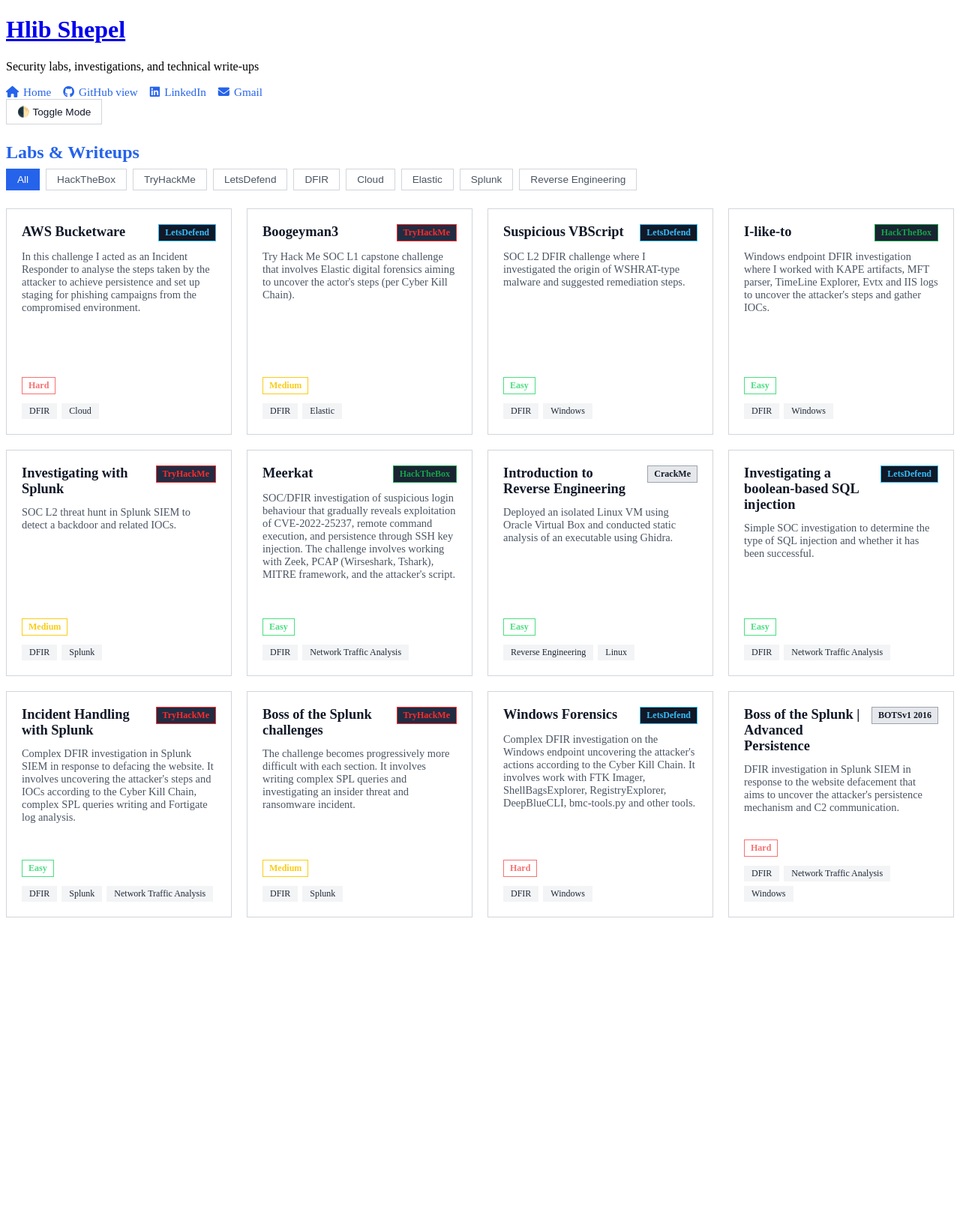
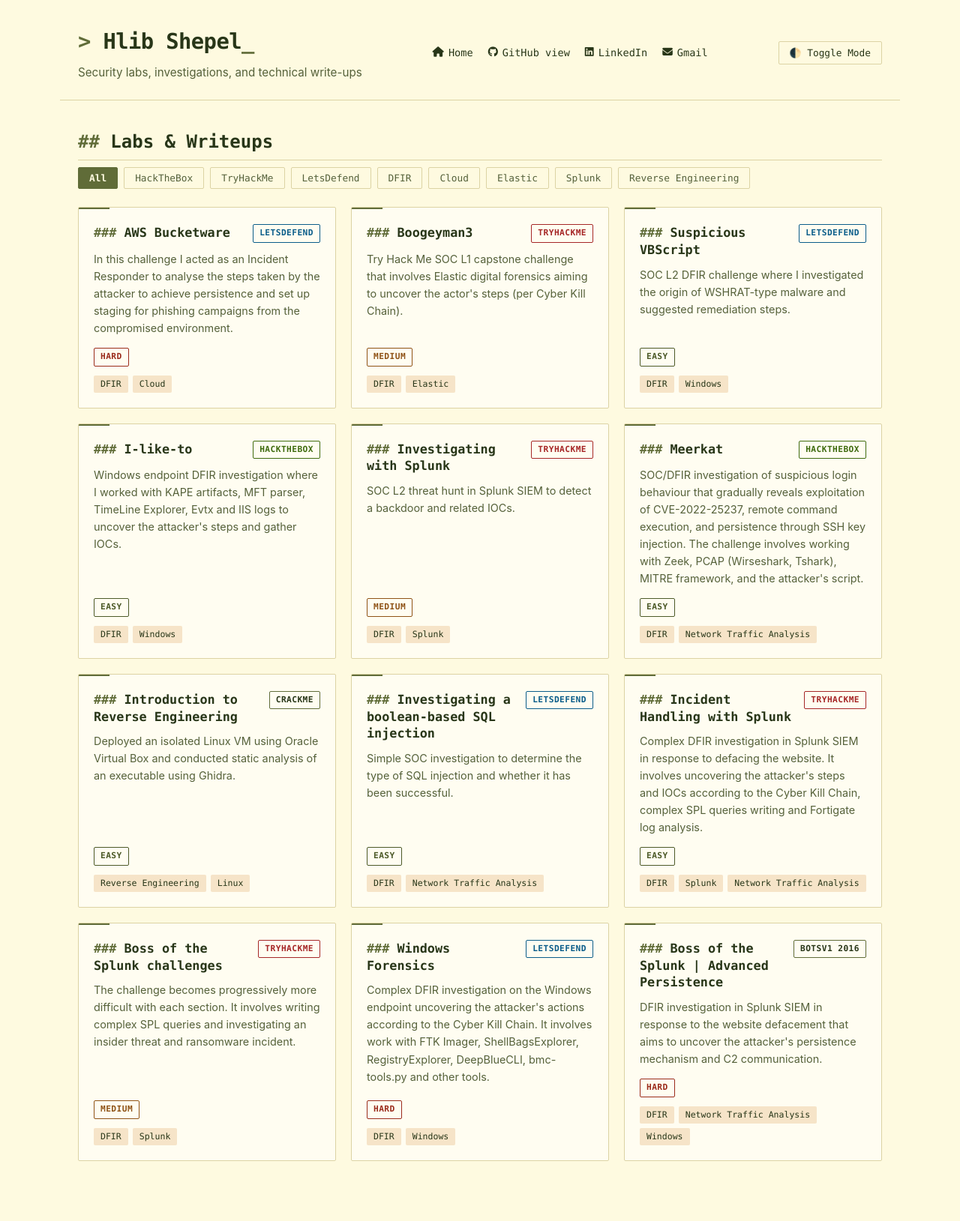
Before and after one commit to Glebius01/Glebius01.github.io, a Jekyll site: the page built from index.html, in a window 1280 px wide. Shown: the whole page at 75% size. Built offline with Jekyll 4.4.1, drawn with Linux system fonts in a browser that asks for light colours; before the commit the page ends 1232 px from its top, so only the background shows below that.

Commit message:
Refactor CSS for themes and layout improvements
Updated CSS variables for dark and light themes, improved layout styles, and adjusted navigation and card styles.

```diff
--- a/assets/css/style.css
+++ b/assets/css/style.css
@@ -1,140 +1,306 @@
- <style>
-    /* 1. COLOR VARIABLES, THEMES & TYPOGRAPHY */
+/* 1. TOKENS ------------------------------------------------ */
 :root {
-  /* GLOBAL TYPOGRAPHY (The Terminal Minimalist) */
-  --font-body: "Inter", -apple-system, sans-serif;
-  --font-header: "JetBrains Mono", "Fira Code", "Courier New", monospace;
+  --font-body: "Inter", -apple-system, "Segoe UI", sans-serif;
+  --font-mono: "JetBrains Mono", "Fira Code", ui-monospace, Menlo, Consolas, monospace;
+  --font-header: var(--font-mono);
 
-  /* DARK THEME (The Terminal Minimalist) */
-  --bg-primary: #0f172a;
-  --bg-card: #1e293b;
-  --bg-card-hover: #334155;
+  --radius: 2px;
+  --ease: 0.18s ease;
+
+  /* DARK (default) */
+  --bg-primary: #0a0d12;
+  --bg-card: #11161d;
+  --bg-card-hover: #19212b;
   --text-main: #ffffff;
-  --text-muted: #94a3b8;
-  --border-color: #334155;
-  --accent: #14b8a6;
-  --tag-bg: #1e293b;
-  --tag-text: #cbd5e1;
+  --text-muted: #9aa7b8;
+  --border-color: #232d3a;
+  --accent: #3ddc97;
+  --accent-contrast: #04120b;      /* text on accent background */
+  --tag-bg: #19212b;
+  --tag-text: #d5dde8;
+  --focus-ring: #3ddc97;
+  --shadow: 0 12px 30px -12px rgba(0, 0, 0, 0.7);
+
+  --code-inline-bg: #19212b;
+  --code-inline-text: #3ddc97;
+  --pre-bg: #05070a;
+  --pre-text: #e6edf3;
 
   --neutral-badge-text: #ffffff;
-  --neutral-badge-border: #64748b;
-  --code-inline-bg: #0f172a;
-  --code-inline-text: #14b8a6;
-  --pre-bg: #020617;
+  --neutral-badge-border: #4b5a6c;
+  --diff-easy: #4ade80;
+  --diff-medium: #fbbf24;
+  --diff-hard: #ff6b6b;
+  --plat-htb: #9fef00;
+  --plat-thm: #ff5c5c;
+  --plat-ld: #38bdf8;
 }
 
+/* LIGHT: follows the OS setting unless the visitor forced dark */
 @media (prefers-color-scheme: light) {
-  :root {
-    /* LIGHT THEME (The Corporate Corporate colors) */
-    --bg-primary: #f3f4f6;
-    --bg-card: #ffffff;
-    --bg-card-hover: #e5e7eb;
-    --text-main: #111827;
-    --text-muted: #4b5563;
-    --border-color: #d1d5db;
-    --accent: #2563eb;
-    --tag-bg: #f3f4f6;
-    --tag-text: #1f2937;
+  body:not(.dark-theme) {
+    --bg-primary: #fefae0;          /* Cornsilk */
+    --bg-card: #fffdf1;
+    --bg-card-hover: #f6edc4;
+    --text-main: #283618;           /* Black Forest */
+    --text-muted: #55613a;
+    --border-color: #dcd3a4;
+    --accent: #606c38;              /* Olive Leaf */
+    --accent-contrast: #fefae0;
+    --tag-bg: rgba(221, 161, 94, 0.28);   /* Light Caramel */
+    --tag-text: #283618;
+    --focus-ring: #bc6c25;          /* Copper */
+    --shadow: 0 12px 26px -14px rgba(40, 54, 24, 0.45);
 
-    --neutral-badge-text: #111827;
-    --neutral-badge-border: #9ca3af;
-    --code-inline-bg: #f3f4f6;
-    --code-inline-text: #b91c1c;
-    --pre-bg: #ffffff;
+    --code-inline-bg: rgba(221, 161, 94, 0.28);
+    --code-inline-text: #7a4210;
+    --pre-bg: #283618;              /* dark block = high-contrast code */
+    --pre-text: #fefae0;
+
+    --neutral-badge-text: #283618;
+    --neutral-badge-border: #606c38;
+    --diff-easy: #4d5a28;
+    --diff-medium: #8f5316;
+    --diff-hard: #9b2c1c;
+    --plat-htb: #3f6b0f;
+    --plat-thm: #a62727;
+    --plat-ld: #0b5d8a;
   }
 }
 
-body.dark-theme {
-  --bg-primary: #0f172a;
-  --bg-card: #1e293b;
-  --bg-card-hover: #334155;
-  --text-main: #ffffff;
-  --text-muted: #94a3b8;
-  --border-color: #334155;
-  --accent: #14b8a6;
-  --tag-bg: #1e293b;
-  --tag-text: #cbd5e1;
-  --neutral-badge-text: #ffffff;
-  --neutral-badge-border: #64748b;
-  --code-inline-bg: #0f172a;
-  --code-inline-text: #14b8a6;
-  --pre-bg: #020617;
+body.light-theme {
+  --bg-primary: #fefae0;
+  --bg-card: #fffdf1;
+  --bg-card-hover: #f6edc4;
+  --text-main: #283618;
+  --text-muted: #55613a;
+  --border-color: #dcd3a4;
+  --accent: #606c38;
+  --accent-contrast: #fefae0;
+  --tag-bg: rgba(221, 161, 94, 0.28);
+  --tag-text: #283618;
+  --focus-ring: #bc6c25;
+  --shadow: 0 12px 26px -14px rgba(40, 54, 24, 0.45);
+
+  --code-inline-bg: rgba(221, 161, 94, 0.28);
+  --code-inline-text: #7a4210;
+  --pre-bg: #283618;
+  --pre-text: #fefae0;
+
+  --neutral-badge-text: #283618;
+  --neutral-badge-border: #606c38;
+  --diff-easy: #4d5a28;
+  --diff-medium: #8f5316;
+  --diff-hard: #9b2c1c;
+  --plat-htb: #3f6b0f;
+  --plat-thm: #a62727;
+  --plat-ld: #0b5d8a;
 }
 
-body.light-theme {
-  --bg-primary: #f3f4f6;
-  --bg-card: #ffffff;
-  --bg-card-hover: #e5e7eb;
-  --text-main: #111827;
-  --text-muted: #4b5563;
-  --border-color: #d1d5db;
-  --accent: #2563eb;
-  --tag-bg: #f3f4f6;
-  --tag-text: #1f2937;
-  --neutral-badge-text: #111827;
-  --neutral-badge-border: #9ca3af;
-  --code-inline-bg: #f3f4f6;
-  --code-inline-text: #b91c1c;
-  --pre-bg: #ffffff;
+body.dark-theme {
+  --bg-primary: #0a0d12;
+  --bg-card: #11161d;
+  --bg-card-hover: #19212b;
+  --text-main: #ffffff;
+  --text-muted: #9aa7b8;
+  --border-color: #232d3a;
+  --accent: #3ddc97;
+  --accent-contrast: #04120b;
+  --tag-bg: #19212b;
+  --tag-text: #d5dde8;
+  --focus-ring: #3ddc97;
+  --shadow: 0 12px 30px -12px rgba(0, 0, 0, 0.7);
+
+  --code-inline-bg: #19212b;
+  --code-inline-text: #3ddc97;
+  --pre-bg: #05070a;
+  --pre-text: #e6edf3;
+
+  --neutral-badge-text: #ffffff;
+  --neutral-badge-border: #4b5a6c;
+  --diff-easy: #4ade80;
+  --diff-medium: #fbbf24;
+  --diff-hard: #ff6b6b;
+  --plat-htb: #9fef00;
+  --plat-thm: #ff5c5c;
+  --plat-ld: #38bdf8;
 }
-    /* 3. NAVIGATION */
+
+/* 2. BASE & LAYOUT ----------------------------------------- */
+*, *::before, *::after { box-sizing: border-box; }
+
+html { scroll-behavior: smooth; }
+
+body {
+  margin: 0;
+  background: var(--bg-primary);
+  color: var(--text-main);
+  font-family: var(--font-body);
+  font-size: 1rem;
+  line-height: 1.65;
+  -webkit-font-smoothing: antialiased;
+  transition: background var(--ease), color var(--ease);
+}
+
+header, main, footer {
+  max-width: 1120px;
+  margin: 0 auto;
+  padding: 0 24px;
+}
+
+header {
+  display: flex;
+  flex-wrap: wrap;
+  align-items: center;
+  justify-content: space-between;
+  gap: 16px 32px;
+  padding-top: 32px;
+  padding-bottom: 24px;
+  border-bottom: 1px solid var(--border-color);
+}
+
+header h1 {
+  margin: 0;
+  font-family: var(--font-header);
+  font-size: clamp(1.4rem, 3vw, 1.8rem);
+  font-weight: 700;
+  letter-spacing: -0.02em;
+}
+
+header h1 a { color: var(--text-main); text-decoration: none; }
+
+/* terminal prompt before the name */
+header h1 a::before {
+  content: "> ";
+  color: var(--accent);
+}
+
+header h1 a::after {
+  content: "_";
+  color: var(--accent);
+  animation: blink 1.1s steps(1) infinite;
+}
+
+@keyframes blink { 50% { opacity: 0; } }
+
+header p {
+  margin: 4px 0 0;
+  color: var(--text-muted);
+  font-size: 0.95rem;
+}
+
+main { padding-top: 40px; padding-bottom: 80px; }
+
+main > h2:first-child { margin-top: 0; }
+
+a { color: var(--accent); }
+
+:focus-visible {
+  outline: 2px solid var(--focus-ring);
+  outline-offset: 3px;
+}
+
+::selection { background: var(--accent); color: var(--accent-contrast); }
+
+/* 3. NAVIGATION -------------------------------------------- */
 nav {
   display: flex;
-      gap: 16px;
+  gap: 8px 20px;
   align-items: center;
   flex-wrap: wrap;
 }
 
 nav a {
-      color: var(--accent);
-      text-decoration: none;
-      font-size: 0.95rem;
-      font-weight: 500;
-      transition: opacity 0.2s ease;
+  position: relative;
   display: flex;
   align-items: center;
   gap: 6px;
+  padding: 4px 0;
+  color: var(--text-main);
+  text-decoration: none;
+  font-family: var(--font-mono);
+  font-size: 0.85rem;
+  font-weight: 500;
+  transition: color var(--ease);
 }
 
-    nav a:hover { opacity: 0.8; text-decoration: underline; }
+nav a::after {
+  content: "";
+  position: absolute;
+  left: 0; right: 0; bottom: 0;
+  height: 1px;
+  background: var(--accent);
+  transform: scaleX(0);
+  transform-origin: left;
+  transition: transform var(--ease);
+}
+
+nav a:hover { color: var(--accent); }
+nav a:hover::after { transform: scaleX(1); }
 
 .theme-toggle-btn {
-      background: var(--bg-card);
+  background: transparent;
   border: 1px solid var(--border-color);
   color: var(--text-main);
-      padding: 8px 14px;
-      border-radius: 0;
+  padding: 7px 14px;
+  border-radius: var(--radius);
   cursor: pointer;
-      font-size: 0.85rem;
-      transition: background 0.2s ease;
+  font-family: var(--font-mono);
+  font-size: 0.8rem;
+  transition: border-color var(--ease), color var(--ease), background var(--ease);
 }
-    .theme-toggle-btn:hover { background: var(--bg-card-hover); }
 
-    /* 4. CARD GRID SYSTEM */
+.theme-toggle-btn:hover {
+  border-color: var(--accent);
+  color: var(--accent);
+  background: var(--bg-card);
+}
+
+/* 4. CARD GRID --------------------------------------------- */
 .writeup-grid {
   display: grid;
-      grid-template-columns: repeat(auto-fill, minmax(290px, 1fr));
+  grid-template-columns: repeat(auto-fill, minmax(300px, 1fr));
   gap: 20px;
   margin-top: 24px;
 }
 
 .writeup-card {
+  position: relative;
   display: flex;
   flex-direction: column;
-      background-color: var(--bg-card);
+  background: var(--bg-card);
   border: 1px solid var(--border-color);
-      border-radius: 0;
-      padding: 20px;
+  border-radius: var(--radius);
+  padding: 22px 20px 20px;
+  color: var(--text-main);
   text-decoration: none !important;
-      color: var(--text-main);
-      transition: transform 0.2s ease, border-color 0.2s ease, box-shadow 0.2s ease;
+  overflow: hidden;
+  transition: transform var(--ease), border-color var(--ease),
+              background var(--ease), box-shadow var(--ease);
 }
 
-    .writeup-card:hover {
-      transform: translateY(-4px);
+/* accent bar that grows on hover */
+.writeup-card::before {
+  content: "";
+  position: absolute;
+  top: 0; left: 0;
+  width: 100%; height: 2px;
+  background: var(--accent);
+  transform: scaleX(0.12);
+  transform-origin: left;
+  transition: transform 0.28s ease;
+}
+
+.writeup-card:hover,
+.writeup-card:focus-visible {
+  transform: translateY(-3px);
   border-color: var(--accent);
-      box-shadow: 0 10px 25px -5px rgba(0, 0, 0, 0.2);
+  background: var(--bg-card-hover);
+  box-shadow: var(--shadow);
 }
+
+.writeup-card:hover::before,
+.writeup-card:focus-visible::before { transform: scaleX(1); }
 
 .writeup-card.hidden { display: none !important; }
 
@@ -143,77 +309,199 @@
   justify-content: space-between;
   align-items: flex-start;
   gap: 12px;
-      margin-bottom: 12px;
+  margin-bottom: 10px;
 }
 
-    .writeup-title { margin: 0; font-size: 1.15rem; font-weight: 600; color: var(--text-main); }
-    .writeup-desc { font-size: 0.9rem; color: var(--text-muted); margin: 0 0 16px 0; flex-grow: 1; }
+.writeup-title {
+  margin: 0;
+  font-family: var(--font-header);
+  font-size: 1.05rem;
+  font-weight: 600;
+  line-height: 1.35;
+  color: var(--text-main);
+}
 
-    /* 5. CONTENT STYLING */
-    main img { max-width: 100%; height: auto; border-radius: 0; margin: 1.5rem 0; box-shadow: 0 4px 10px rgba(0,0,0,0.3); }
-    main h1, main h2, main h3, main h4 { color: var(--accent); margin-top: 1.5rem; margin-bottom: 0.5rem; }
+.writeup-desc {
+  flex-grow: 1;
+  margin: 0 0 18px;
+  font-size: 0.9rem;
+  line-height: 1.6;
+  color: var(--text-muted);
+}
+
+/* 5. CONTENT (write-up pages) ------------------------------ */
+main h1, main h2, main h3, main h4 {
+  font-family: var(--font-header);
+  color: var(--text-main);
+  line-height: 1.3;
+  margin: 2rem 0 0.6rem;
+}
+
+main h2 {
+  padding-bottom: 8px;
+  border-bottom: 1px solid var(--border-color);
+}
+
+main h2::before { content: "## "; color: var(--accent); }
+main h3::before { content: "### "; color: var(--accent); }
+
+main p, main li { max-width: 78ch; }
+
+main a { text-underline-offset: 3px; }
+main a:hover { text-decoration-thickness: 2px; }
+
+main img {
+  max-width: 100%;
+  height: auto;
+  margin: 1.5rem 0;
+  border: 1px solid var(--border-color);
+  border-radius: var(--radius);
+  box-shadow: var(--shadow);
+}
+
+main blockquote {
+  margin: 1.5rem 0;
+  padding: 4px 18px;
+  border-left: 3px solid var(--accent);
+  color: var(--text-muted);
+}
+
+main table {
+  width: 100%;
+  border-collapse: collapse;
+  margin: 1.5rem 0;
+  font-size: 0.92rem;
+  display: block;
+  overflow-x: auto;
+}
+
+main th, main td {
+  text-align: left;
+  padding: 8px 12px;
+  border: 1px solid var(--border-color);
+}
+
+main th { background: var(--bg-card); font-family: var(--font-mono); }
 
 code {
-      font-family: Consolas, "Liberation Mono", Menlo, Courier, monospace;
-      background-color: var(--code-inline-bg);
+  font-family: var(--font-mono);
+  font-size: 0.86em;
+  background: var(--code-inline-bg);
   color: var(--code-inline-text);
-      padding: 0.2em 0.4em;
-      border-radius: 0;
-      font-size: 0.85em;
+  padding: 0.15em 0.4em;
+  border-radius: var(--radius);
 }
 
 pre {
-      background-color: var(--pre-bg);
-      padding: 16px;
-      border-radius: 0;
+  margin: 1.5rem 0;
+  padding: 18px 20px;
+  background: var(--pre-bg);
+  color: var(--pre-text);
+  border: 1px solid var(--border-color);
+  border-left: 3px solid var(--accent);
+  border-radius: var(--radius);
   overflow-x: auto;
-      border: 1px solid var(--border-color);
-      margin: 1.5rem 0;
+  line-height: 1.55;
+  tab-size: 2;
 }
 
-    pre code { background-color: transparent; padding: 0; color: inherit; font-size: 0.9em; }
+pre code {
+  background: transparent;
+  color: inherit;
+  padding: 0;
+  font-size: 0.88rem;
+}
 
-    /* 6. BADGES & TAGS */
+/* 6. BADGES & TAGS ----------------------------------------- */
 .badge {
-      font-size: 0.75rem;
+  display: inline-block;
+  padding: 2px 8px;
+  border: 1px solid currentColor;
+  border-radius: var(--radius);
+  background: transparent;
+  font-family: var(--font-mono);
+  font-size: 0.7rem;
   font-weight: 600;
-      padding: 3px 8px;
-      border-radius: 0;
+  letter-spacing: 0.04em;
+  text-transform: uppercase;
   white-space: nowrap;
 }
 
-    .badge[class*="platform-"] { background: var(--bg-card-hover); color: var(--neutral-badge-text); border: 1px solid var(--neutral-badge-border); }
-    .badge.platform-hackthebox { background: #1a2332; color: #16a34a; border-color: #16a34a; }
-    .badge.platform-tryhackme { background: #212c42; color: #ff2b2b; border-color: #ff2b2b; }
-    .badge.platform-letsdefend { background: #111827; color: #38bdf8; border-color: #38bdf8; }
+.badge[class*="platform-"] {
+  color: var(--neutral-badge-text);
+  border-color: var(--neutral-badge-border);
+}
+.badge.platform-hackthebox { color: var(--plat-htb); border-color: var(--plat-htb); }
+.badge.platform-tryhackme  { color: var(--plat-thm); border-color: var(--plat-thm); }
+.badge.platform-letsdefend { color: var(--plat-ld);  border-color: var(--plat-ld); }
 
-    .diff-easy { color: #4ade80; border: 1px solid #4ade80; }
-    .diff-medium { color: #facc15; border: 1px solid #facc15; }
-    .diff-hard { color: #f87171; border: 1px solid #f87171; }
+.diff-easy   { color: var(--diff-easy);   border-color: var(--diff-easy); }
+.diff-medium { color: var(--diff-medium); border-color: var(--diff-medium); }
+.diff-hard   { color: var(--diff-hard);   border-color: var(--diff-hard); }
 
-    .writeup-footer { display: flex; flex-direction: column; gap: 12px; align-items: flex-start; }
+.writeup-footer {
+  display: flex;
+  flex-direction: column;
+  align-items: flex-start;
+  gap: 12px;
+}
+
 .writeup-skills { display: flex; flex-wrap: wrap; gap: 6px; }
 
 .skill-tag {
-      background-color: var(--tag-bg);
+  background: var(--tag-bg);
   color: var(--tag-text);
-      font-size: 0.75rem;
-      padding: 3px 10px;
-      border-radius: 0;
+  padding: 2px 9px;
+  border-radius: var(--radius);
+  font-family: var(--font-mono);
+  font-size: 0.72rem;
   font-weight: 500;
 }
 
-    /* 7. FILTER BUTTONS */
-    .filter-container { margin-bottom: 24px; display: flex; flex-wrap: wrap; gap: 8px; align-items: center; }
+/* 7. FILTER BUTTONS ---------------------------------------- */
+.filter-container {
+  display: flex;
+  flex-wrap: wrap;
+  align-items: center;
+  gap: 8px;
+  margin-bottom: 24px;
+}
+
 .filter-btn {
-      background: var(--bg-card);
+  background: transparent;
   border: 1px solid var(--border-color);
   color: var(--text-muted);
   padding: 6px 14px;
-      border-radius: 0;
-      font-size: 0.85rem;
+  border-radius: var(--radius);
+  font-family: var(--font-mono);
+  font-size: 0.8rem;
   cursor: pointer;
-      transition: all 0.2s ease;
+  transition: all var(--ease);
 }
-    .filter-btn:hover, .filter-btn.active { background: var(--accent); color: #ffffff; border-color: var(--accent); }
-  </style>
+
+.filter-btn:hover {
+  color: var(--text-main);
+  border-color: var(--accent);
+}
+
+.filter-btn.active {
+  background: var(--accent);
+  color: var(--accent-contrast);
+  border-color: var(--accent);
+  font-weight: 600;
+}
+
+/* 8. RESPONSIVE & ACCESSIBILITY ---------------------------- */
+@media (max-width: 600px) {
+  header, main, footer { padding-left: 16px; padding-right: 16px; }
+  .writeup-grid { grid-template-columns: 1fr; }
+  header { flex-direction: column; align-items: flex-start; }
+}
+
+@media (prefers-reduced-motion: reduce) {
+  *, *::before, *::after {
+    animation: none !important;
+    transition: none !important;
+    scroll-behavior: auto !important;
+  }
+}
```
Lines whose indentation alone changed are shown as unchanged.
